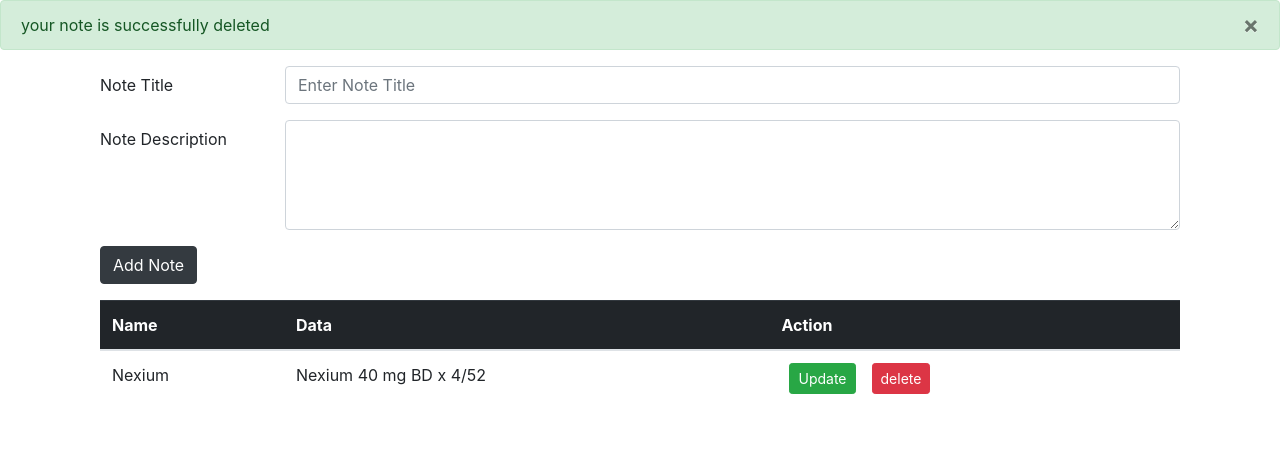
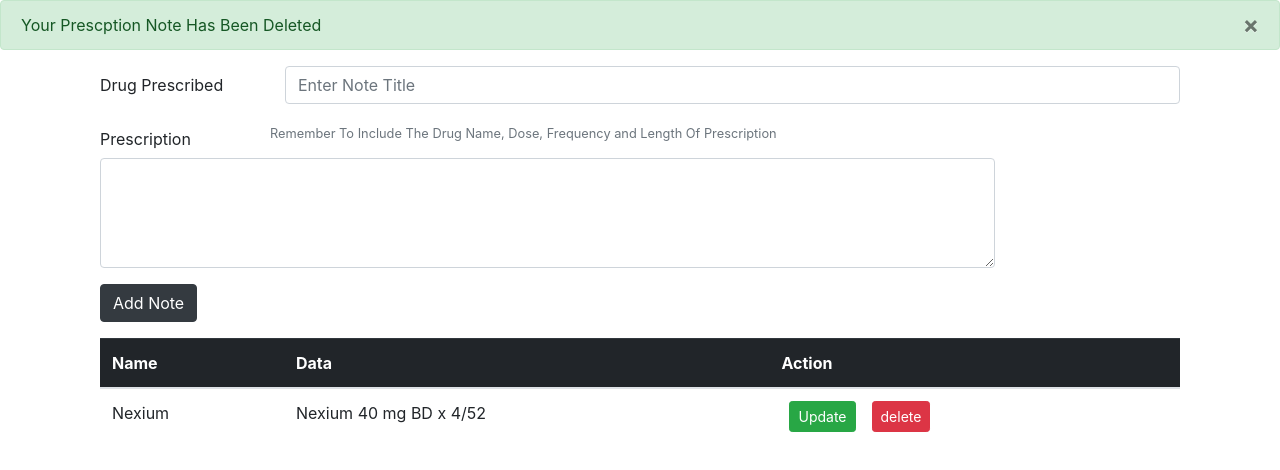
Before and after one commit to Chel-Wal/Chelsea-Wallace-CA-10584664, a Flask app: page /delete/1 in a window 1280 px wide. Shown: the part 64-534 px from the top of the page. Run offline with Flask 2, Linux system fonts and the light colour scheme; a user stored in the database is signed in; data comes from the database, SQL or seed files in the repository; both versions use the stored data as it was after the commit; some libraries are stand-ins or nearby versions.

Commit message:
updates made

```diff
--- a/website/models.py
+++ b/website/models.py
@@ -10,9 +10,12 @@ class Note(db.Model):
     user_id = db.Column(db.Integer,db.ForeignKey("user.id"))
 
 
+
+
 class User(db.Model, UserMixin):
     id = db.Column(db.Integer, primary_key = True)
     email = db.Column(db.String(150), unique = True)
     password = db.Column(db.String(150))
     first_name = db.Column(db.String(150))
+    last_name = db.Column(db.String(150))
     notes = db.relationship('Note')
--- a/website/templates/index.html
+++ b/website/templates/index.html
@@ -20,13 +20,16 @@
 <div class="container mt-3">
     <form action="/" method="post">
         <div class="form-group row">
-            <label for="staticEmail" class="col-sm-2 col-form-label">Note Title</label>
+            <label for="staticEmail" class="col-sm-2 col-form-label">Drug Prescribed</label>
             <div class="col-sm-10">
                 <input type="text" class="form-control" name="title" id="formGroupExampleInput" placeholder="Enter Note Title">
             </div>
         </div>
         <div class="form-group row">
-            <label for="note-desc" class="col-sm-2 col-form-label">Note Description</label>
+            <label for="note-desc" class="col-sm-2 col-form-label">Prescription</label>
+            <small id="prescriptionHelpBlock" class="form-text text-muted">
+                Remember To Include The Drug Name, Dose, Frequency and Length Of Prescription
+            </small>
             <div class="col-sm-10">
                 <textarea class="form-control" rows="4" name="note"></textarea>
             </div>
@@ -38,7 +41,7 @@
     <table class="table">
         {% if user.notes|length ==0  %}
         <div class="alert alert-danger" role="alert">
-            There is no note, ADD your first note now!!
+            There Is No Prescription Note, ADD Your First Prescription Note Now!!
         </div>
         {% else %}
 
--- a/website/views.py
+++ b/website/views.py
@@ -15,13 +15,13 @@ def home():
         note = request.form.get('note')
 
         if len(note) < 1 :
-            flash('Note is too short, please write in detail !!!',category="error")
+            flash('Prescription Note Is Too Short, Please Write A Full Prescription!!!',category="error")
         else:
             new_note = Note(title=title,text=note,user_id=current_user.id)
 
             db.session.add(new_note)
             db.session.commit()
-            flash(' your note is added' ,category= 'success')
+            flash('Your Prescription Note Has Been Added' ,category= 'success')
 
     return render_template("index.html",user=current_user)
 
@@ -48,7 +48,7 @@ def deleteNote(id):
     if note:
         db.session.delete(note)
         db.session.commit()
-        flash("your note is successfully deleted", category="success")
+        flash("Your Prescption Note Has Been Deleted", category="success")
     return render_template("index.html",user=current_user)
 
 @views.route('/update/<int:id>',methods=['GET','POST'])
@@ -86,7 +86,7 @@ def deleteACC(id):
         db.session.delete(user)
         db.session.commit()
         logout_user()
-        flash("Account is successfully deleted",category="success")
+        flash("Account Has Successfully Been Deleted",category="success")
         return redirect(url_for("views.home"))
     return render_template("index.html",user=current_user)
 
@@ -103,9 +103,9 @@ def changePass(id):
             db.session.add(user)
             db.session.commit()
             logout_user()
-            flash("Password have changed successfully",category="success")
+            flash("Your Password Has Been Changed Successfully",category="success")
             return redirect(url_for("views.home"))
 
         else:
-            flash('Passwords does not match.' , category="error")
+            flash('Sorry Passwords Do Not Match' , category="error")
     return render_template("index.html",user=current_user)
```
Also changed, not shown: website/auth.py (+8 -5 lines), website/templates/showusers.html (+5 -3 lines), website/templates/signup.html (+5 -5 lines), website/database.db.
